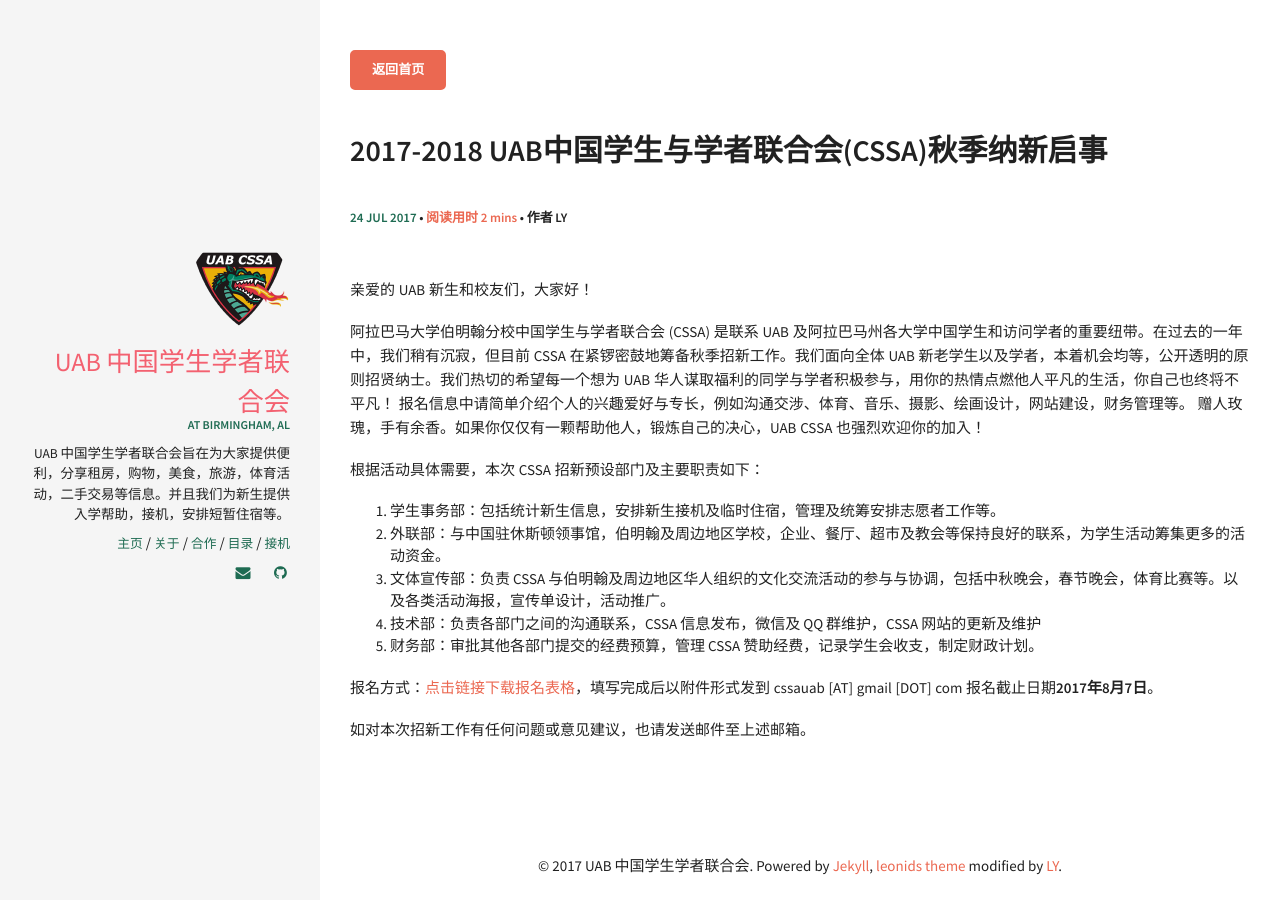
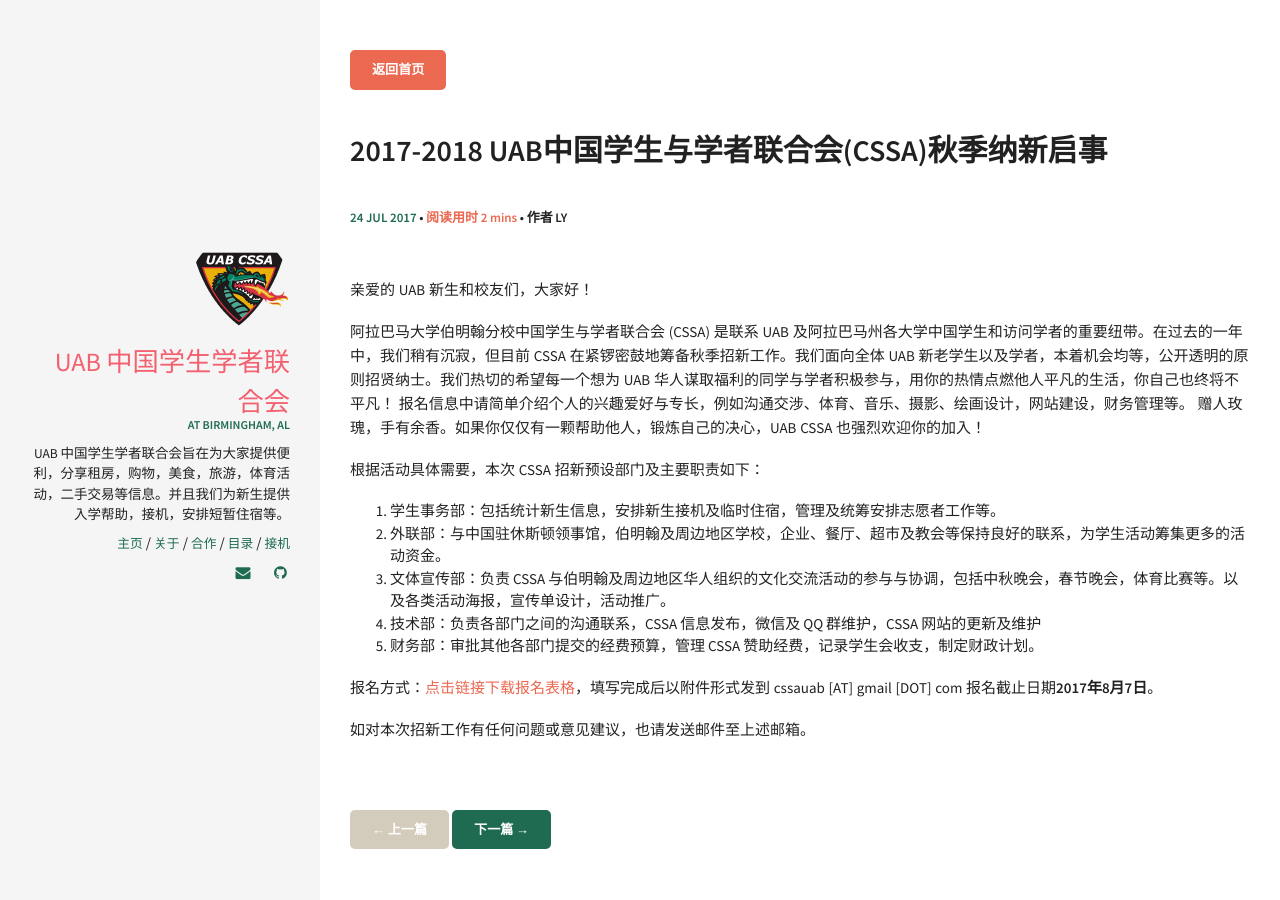
Before and after one commit to sctongye/uabcssa.github.io, a Jekyll site: the page built from _posts/2017-07-24-join-us.md, in a window 1280 px wide. Built offline with Jekyll 4.4.1, drawn with Linux system fonts in a browser that asks for light colours.

Commit message:
add paginate

```diff
--- a/_config.yml
+++ b/_config.yml
@@ -18,7 +18,7 @@
 markdown:          kramdown
 highlighter:       rouge
 excerpt_separator: <!--more-->
-permalink:         /articles/:year-:month/:title
+# permalink:         /articles/:year-:month/:title
 
 kramdown:
   auto_ids: true
@@ -26,6 +26,9 @@
   entity_output: as_char
   toc_levels: 1..6
   enable_coderay: false
+
+plugins: [jekyll-paginate]
+paginate: 5
 
 #
 ###################################
--- a/_layouts/post.html
+++ b/_layouts/post.html
@@ -65,6 +65,22 @@
 
 -->
 
+<section class="pager">
+  <!--ul-->
+    {% if page.previous %}
+    <a class="btn btn-pager" href="{{ site.baseurl }}{{ page.previous.url }}" title="上一篇">&larr; 上一篇</a>
+    {% else %}
+    <a class="btn btn-pager-disable">&larr; 上一篇</a>
+    {% endif %}
+    {% if page.next %}
+    <a class="btn btn-pager" href="{{ site.baseurl }}{{ page.next.url }}" title="下一篇">下一篇 &rarr;</a>
+    {% else %}
+    <a class="btn btn-pager-disable">下一篇 &rarr;</a>
+    {% endif %}
+  <!--/ul-->
+</section>
+
+
 {% if site.owner.disqus-shortname and page.comments == true %}
 <div id="disqus_thread"></div>
 {% include disqus.html %}
--- a/_sass/components/_buttons.scss
+++ b/_sass/components/_buttons.scss
@@ -90,3 +90,36 @@
     border-color: $info;
   }
 }
+
+
+
+.btn-pager {
+  background-color: $pager-col;
+  color: $white;
+  border-color: $pager-col;
+  &:visited {
+    border-color: $pager-col;
+    color: $white;
+  }
+  &:hover {
+    background-color: $white;
+    color: $pager-col;
+    border-color: $pager-col;
+  }
+}
+
+
+.btn-pager-disable {
+  background-color: $pager-disable;
+  color: $white;
+  border-color: $pager-disable;
+  &:visited {
+    border-color: $pager-disable;
+    color: $white;
+  }
+  &:hover {
+    background-color: $white;
+    color: $pager-disable;
+    border-color: $pager-disable;
+  }
+}
--- a/_sass/components/_variables.scss
+++ b/_sass/components/_variables.scss
@@ -61,6 +61,8 @@
 $danger:           #f83e4b;
 $warning:          #F5A623;
 $info:             #09ABF6;
+$pager-col:        #1E6B52;
+$pager-disable:    #D3CCBC;
 
 // Tables
 $table-border-color: #d0d0d0 !default;
--- a/index.html
+++ b/index.html
@@ -1,4 +1,3 @@
 ---
 layout: post_listing
-permalink: /
 ---
```
Also changed, not shown: _layouts/post_listing.html (+17 -1 lines).
